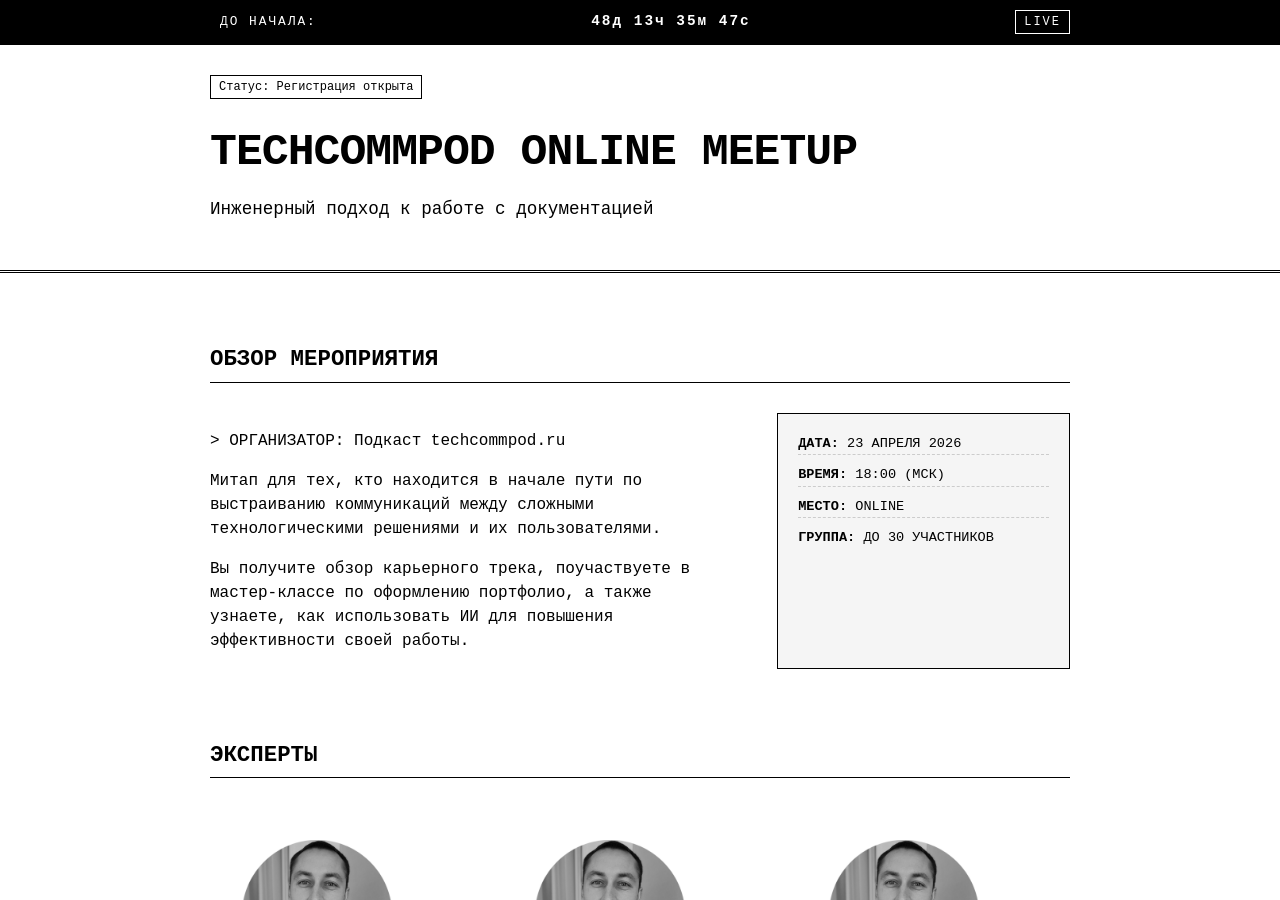
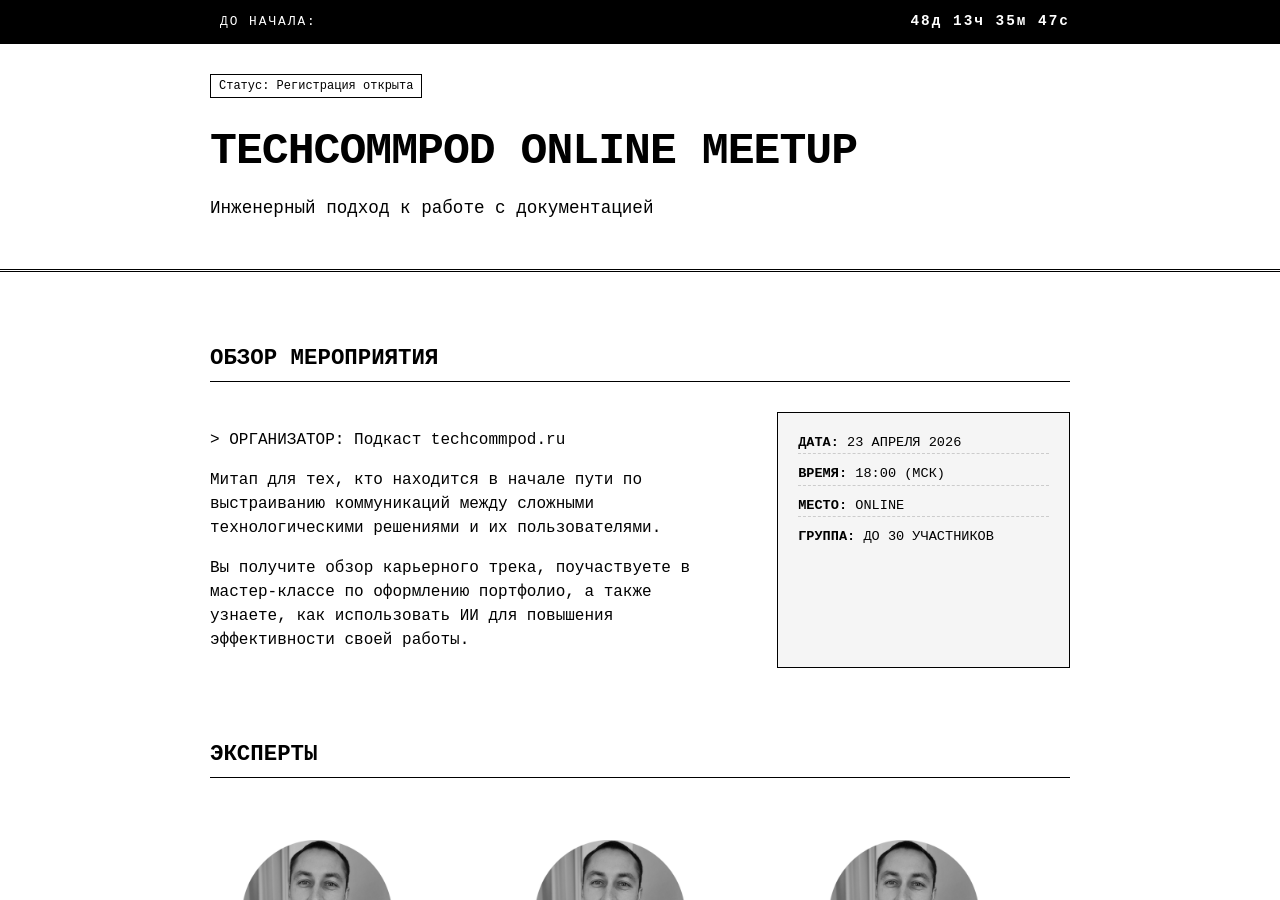
Before and after one commit to techwritex/techcommpod, a Jekyll site: the page built from meetup.md, in a window 1280 px wide and 900 px high. Built offline with Jekyll 4.4.1, drawn with Linux system fonts in a browser that asks for light colours.

Commit message:
meetup-page-test-31

```diff
--- a/_layouts/meetup.html
+++ b/_layouts/meetup.html
@@ -418,7 +418,7 @@
         <div class="container timer-flex">
             <span class="label">ДО НАЧАЛА:</span>
             <div id="countdown" class="timer-values">00д 00ч 00м 00с</div>
-            <span class="badge" style="border-color: var(--white); color: var(--white);">LIVE</span>
+            <!-- <span class="badge" style="border-color: var(--white); color: var(--white);">LIVE</span> -->
         </div>
     </div>
 
```
